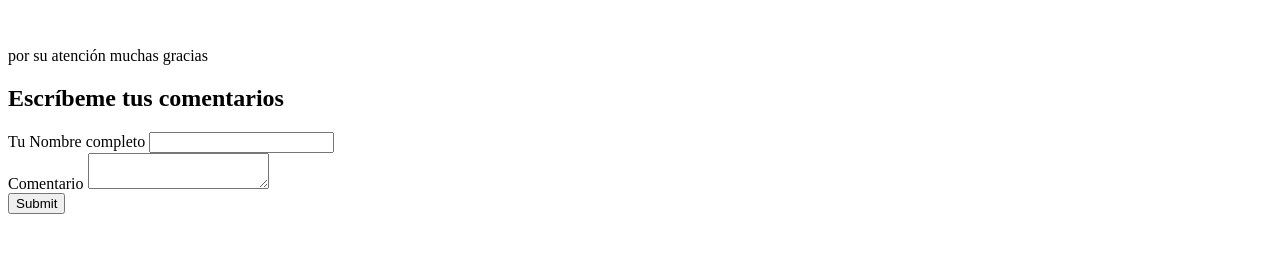
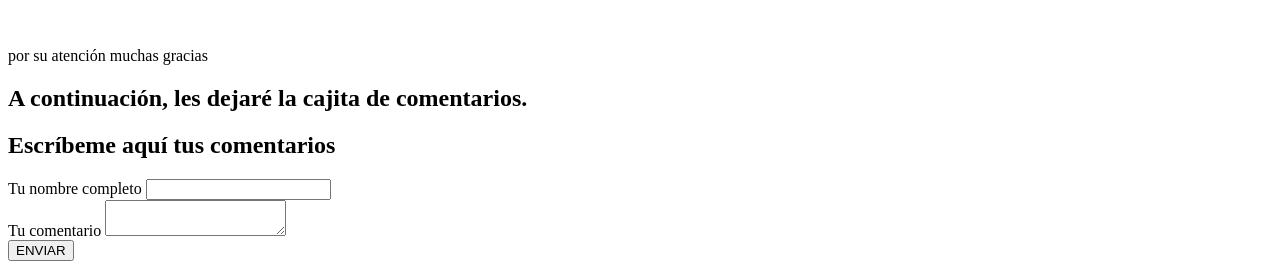
Before and after one commit to Javivi2223/javivi2223.github.io, a plain HTML site: page index.html in a window 1280 px wide. Shown: the part 701-970 px from the top of the page. Before the commit the page ends 923 px from the top, so only its background shows below. Drawn offline with Linux system fonts and the light colour scheme.

Commit message:
index.html

```diff
--- a/index.html
+++ b/index.html
@@ -24,18 +24,21 @@
     <br>
     <p>por su atención muchas gracias</p>
 
+<h2>A continuación, les dejaré la cajita de comentarios.</h2>
+
     <form class="container" netlify="true">
-        <h2>Escríbeme tus comentarios</h2>
+        <h2>Escríbeme aquí tus comentarios</h2>
         <div class="mb-3">
-          <label for="fullnameInput" class="form-label">Tu Nombre completo</label>
+          <label for="fullnameInput" class="form-label">Tu nombre completo</label>
           <input type="text" class="form-control" id="fullnameInput" name="fullName">
         </div>
         <div class="mb-3">
-          <label for="commentInput" class="form-label">Comentario</label>
+          <label for="commentInput" class="form-label">Tu comentario</label>
           <textarea class="form-control" id="commentInput" name="comment"></textarea>
         </div>
 
-        <button type="submit" class="btn btn-primary">Submit</button>
+        <button type="submit" class="btn btn-primary">ENVIAR</button>
+
       </form>
 
 </body>
```
